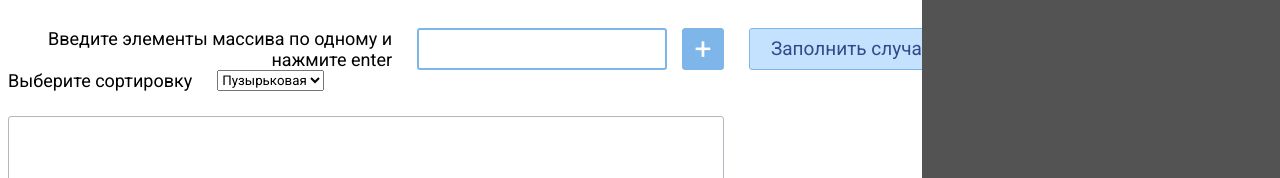
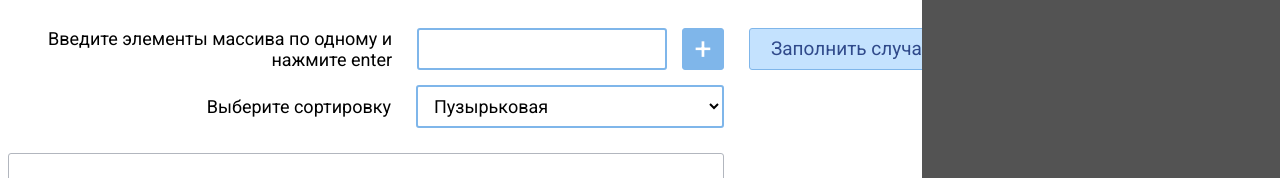
Before and after one commit to aleksej192/js-order, a Vue app: page / in a window 1280 px wide. Shown: the part 150-328 px from the top of the page. Built offline with nearby package versions, Linux system fonts and the light colour scheme; what @burhanahmeed/vue-modal-2 would draw is missing.

Commit message:
стилизация

```diff
--- a/src/App.vue
+++ b/src/App.vue
@@ -12,8 +12,8 @@
         </div>
         <div class="input-group">
           <label for="orders" class="input-group__label">Выберите сортировку</label>
-          <div class="input-group__input">
-            <select id="orders" v-model="currentOrder">
+          <div class="input-group__input input-group__input--select">
+            <select class="input" id="orders" v-model="currentOrder">
               <option v-for="(value, key) in orders" v-bind:key="key" :value="key">{{ value }}</option>
             </select>
           </div>
--- a/src/assets/style.css
+++ b/src/assets/style.css
@@ -36,6 +36,9 @@
 
 .input-group {
     display: flex;
+    align-items: center;
+    margin-bottom: 15px;
+    justify-content: flex-end;
 }
 
 .input-group__label {
@@ -49,6 +52,10 @@
 .input-group__input {
     display: flex;
     width: 375px;
+}
+
+.input-group__input--select {
+    width: 308px;
 }
 
 .input {
```
